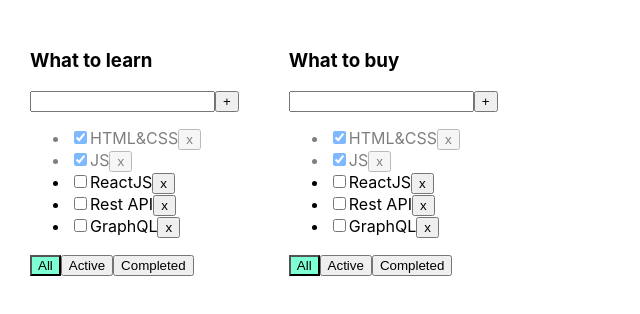
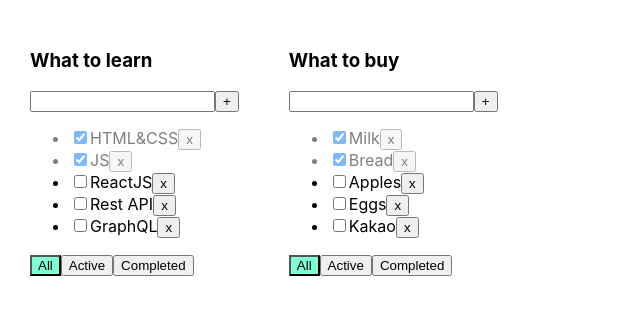
Before and after one commit to AndreiSheleg/toDoList-ts, a React (Create React App) app: page / in a window 1280 px wide. Shown: the top 314 px of the page, without its empty margins (0-640 px from the left). Built offline with nearby package versions, Linux system fonts and the light colour scheme.

Commit message:
fixed function addTask for 2 Todolists

```diff
--- a/src/App.tsx
+++ b/src/App.tsx
@@ -1,37 +1,66 @@
 import React, {useState} from 'react';
 import './App.css';
-import {Todolist} from './Todolist';
+import {TaskType, Todolist} from './Todolist';
 import {v1} from 'uuid';
 
 export type FilterValuesType = 'all' | 'active' | 'completed';
-type todolistsType = { id: string, title: string, filter: FilterValuesType }
+type TodolistsType = { id: string, title: string, filter: FilterValuesType }
+type AssocTaskType = {
+    [key: string]: TaskType[] // ТИПИЗАЦИЯ АССОЦИАТИВНОГО МАССИВА, ПРО КЛЮЧ ПРОСТО ЗАПОМНИТЬ
+}
 
 function App() {
-    let [todolists, setTodolists] = useState<todolistsType[]>([
-        {id: v1(), title: 'What to learn', filter: 'all'},
-        {id: v1(), title: 'What to buy', filter: 'all'}
+
+    let todolistID1 = v1()
+    let todolistID2 = v1()
+
+    let [todolists, setTodolists] = useState<TodolistsType[]>([
+        {id: todolistID1, title: 'What to learn', filter: 'all'},
+        {id: todolistID2, title: 'What to buy', filter: 'all'}
     ])
 
+    let [tasks, setTasks] = useState<AssocTaskType>({
+        [todolistID1]: [
+            {id: v1(), title: 'HTML&CSS', isDone: true},
+            {id: v1(), title: 'JS', isDone: true},
+            {id: v1(), title: 'ReactJS', isDone: false},
+            {id: v1(), title: 'Rest API', isDone: false},
+            {id: v1(), title: 'GraphQL', isDone: false},
+        ],
+        [todolistID2]: [
+            {id: v1(), title: 'Milk', isDone: true},
+            {id: v1(), title: 'Bread', isDone: true},
+            {id: v1(), title: 'Apples', isDone: false},
+            {id: v1(), title: 'Eggs', isDone: false},
+            {id: v1(), title: 'Kakao', isDone: false},
+        ]
+    })
 
-    let [tasks, setTasks] = useState([
-        {id: v1(), title: 'HTML&CSS', isDone: true},
-        {id: v1(), title: 'JS', isDone: true},
-        {id: v1(), title: 'ReactJS', isDone: false},
-        {id: v1(), title: 'Rest API', isDone: false},
-        {id: v1(), title: 'GraphQL', isDone: false},
-    ]);
+    // let [tasks, setTasks] = useState([
+    //     {id: v1(), title: 'HTML&CSS', isDone: true},
+    //     {id: v1(), title: 'JS', isDone: true},
+    //     {id: v1(), title: 'ReactJS', isDone: false},
+    //     {id: v1(), title: 'Rest API', isDone: false},
+    //     {id: v1(), title: 'GraphQL', isDone: false},
+    // ]);
     //let [filter, setFilter] = useState<FilterValuesType>('all');
 
 
-    function removeTask(id: string) {
-        let filteredTasks = tasks.filter(t => t.id != id);
-        setTasks(filteredTasks);
+    function removeTask(todolistID: string, taskID: string) {
+        // ПРЕЖДЕ ЧЕМ ЧТО-ТО ПОМЕНЯТЬ ИЛИ УДАЛИТЬ (УВИДЕЛ ОБЪЕКТ) - СДЕЛАЙ КОПИЮ
+        // СЛЕДИМ, КОГДА ИСПОЛЬЗУЕМ МЭП ИЛИ ФИЛЬТР - ОНИ УЖЕ ДЕЛАЮТ КОПИЮ ПО-УМОЛЧАНИЮ
+        // ЕСЛИ УВИДЕЛИ КЛЮЧ - СОЗДАЙ СТАРЫЙ НОВЫЙ КЛЮЧ ИЛИ ПЕРЕПИШИ ЕГО (ПОДОБНО СТАРЫЙ НОВЫЙ ГОД)
+        setTasks({...tasks, [todolistID]: tasks[todolistID].filter(el => el.id !== taskID ) })
+        // let filteredTasks = tasks.filter(t => t.id != id);
+        // setTasks(filteredTasks);
     }
 
-    function addTask(title: string) {
-        let task = {id: v1(), title: title, isDone: false};
-        let newTasks = [task, ...tasks];
-        setTasks(newTasks);
+    function addTask(todolistID: string, title: string) {
+        let newTask = {id: v1(), title: title, isDone: false};
+        setTasks({...tasks, [todolistID]: [newTask, ...tasks[todolistID]] })
+        // let task = {id: v1(), title: title, isDone: false};
+        // let newTasks = [task, ...tasks];
+        // setTasks(newTasks);
     }
 
     function changeStatus(taskId: string, isDone: boolean) {
@@ -43,9 +72,6 @@ function App() {
         setTasks([...tasks]);
     }
 
-
-
-
     function changeFilter(todolistID: string, value: FilterValuesType) {
         //setFilter(value);
         setTodolists( todolists.map( el => el.id === todolistID ? {...el, filter: value} : el ) )
@@ -54,13 +80,15 @@ function App() {
     return (
         <div className="App">
             {todolists.map(el => {
-                let tasksForTodolist = tasks;
+                let tasksForTodolist = tasks[el.id];
 
                 if (el.filter === 'active') {
-                    tasksForTodolist = tasks.filter(t => t.isDone === false);
+                    tasksForTodolist = tasks[el.id].filter(t => !t.isDone);
+                    // tasksForTodolist = tasks[el.id].filter(t => t.isDone === false);
                 }
                 if (el.filter === 'completed') {
-                    tasksForTodolist = tasks.filter(t => t.isDone === true);
+                    tasksForTodolist = tasks[el.id].filter(t => t.isDone);
+                    // tasksForTodolist = tasks[el.id].filter(t => t.isDone === true);
                 }
                 return (
                     <Todolist
```
